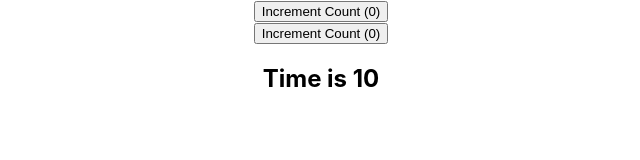
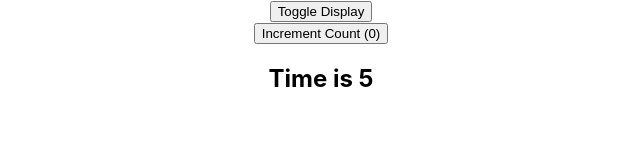
Before and after one commit to niclastanskanen/gitpod-react, a React (Create React App) app in the folder my-app/: page / in a window 1280 px wide. Shown: the top 160 px of the page, without its empty margins (319-959 px from the left). Built offline with nearby package versions, Linux system fonts and the light colour scheme.

Commit message:
add clean up interval

```diff
--- a/my-app/src/App.js
+++ b/my-app/src/App.js
@@ -1,6 +1,7 @@
 import './App.css';
-import ClassCounter from './components/ClassCounter';
-import UseEffectCounter from './components/UseEffectCounter';
+import UseEffectCounterContainer from './components/UseEffectCounterContainer';
+// import ClassCounter from './components/ClassCounter';
+// import UseEffectCounter from './components/UseEffectCounter';
 // import UseStateWithArrays from './components/UseStateWithArrays';
 // import UseStateWithObjects from './components/UseStateWithObjects';
 // import ControlledFromHooks from './components/ControlledFromHooks';
@@ -51,8 +52,9 @@
       {/* <ControlledFromHooks /> */}
       {/* <UseStateWithArrays /> */}
       {/* <UseStateWithObjects /> */}
-      <ClassCounter />
-      <UseEffectCounter />
+      {/* <ClassCounter />
+      <UseEffectCounter /> */}
+      <UseEffectCounterContainer />
 
     </div>
   );
--- a/my-app/src/components/UseEffectCounter.js
+++ b/my-app/src/components/UseEffectCounter.js
@@ -16,6 +16,9 @@
         const interval = setInterval(() => {
             setTime(time => time + 1)
         }, 1000);
+        return () => {
+            clearInterval(interval);
+        }
     }, []);
   return (
     <div>
--- /dev/null
+++ b/my-app/src/components/UseEffectCounterContainer.js
@@ -0,0 +1,18 @@
+import React, {useState} from 'react'
+import UseEffectCounter from './UseEffectCounter';
+
+function UseEffectCounterContainer() {
+    const [display, setDisplay] = useState(true);
+    return (
+    <div>
+        <button onClick={ () => {
+            setDisplay(!display)
+        }}>
+            Toggle Display
+        </button>
+        {display && <UseEffectCounter />}
+    </div>
+  )
+}
+
+export default UseEffectCounterContainer
```
